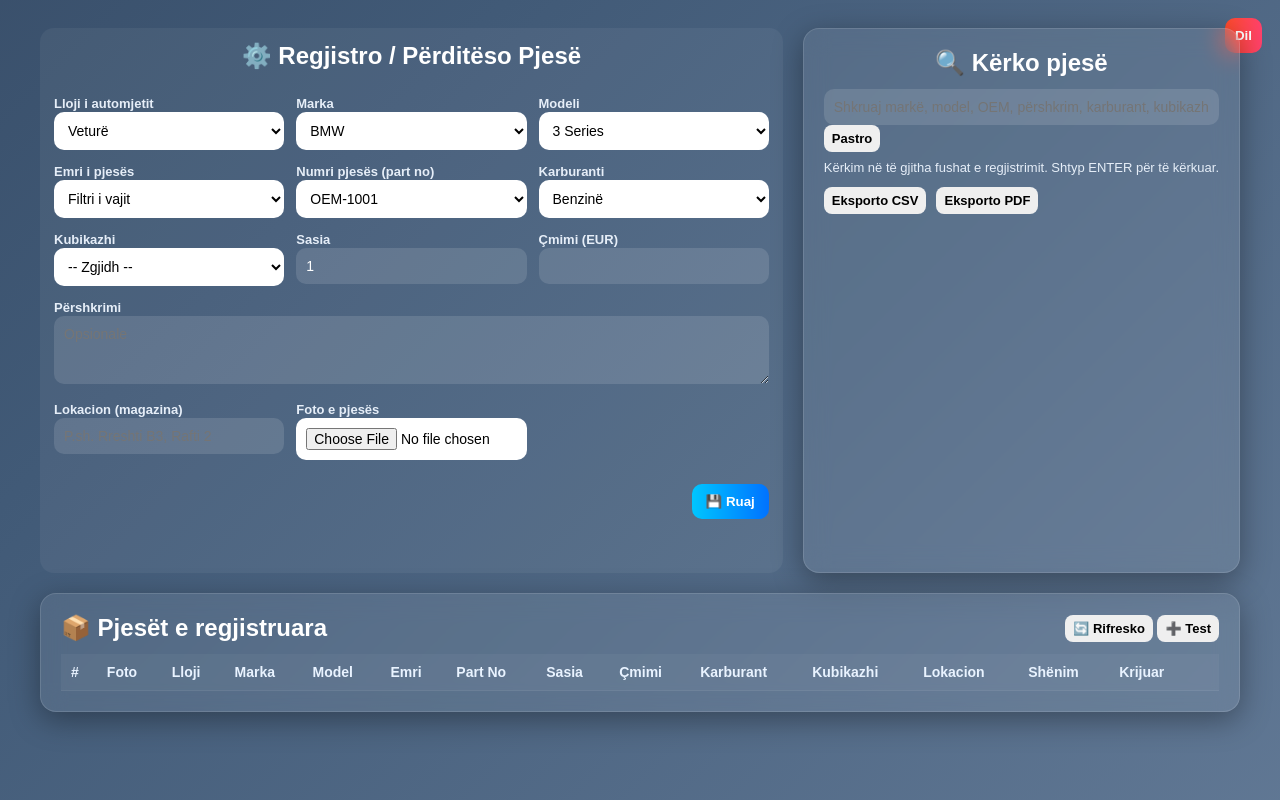
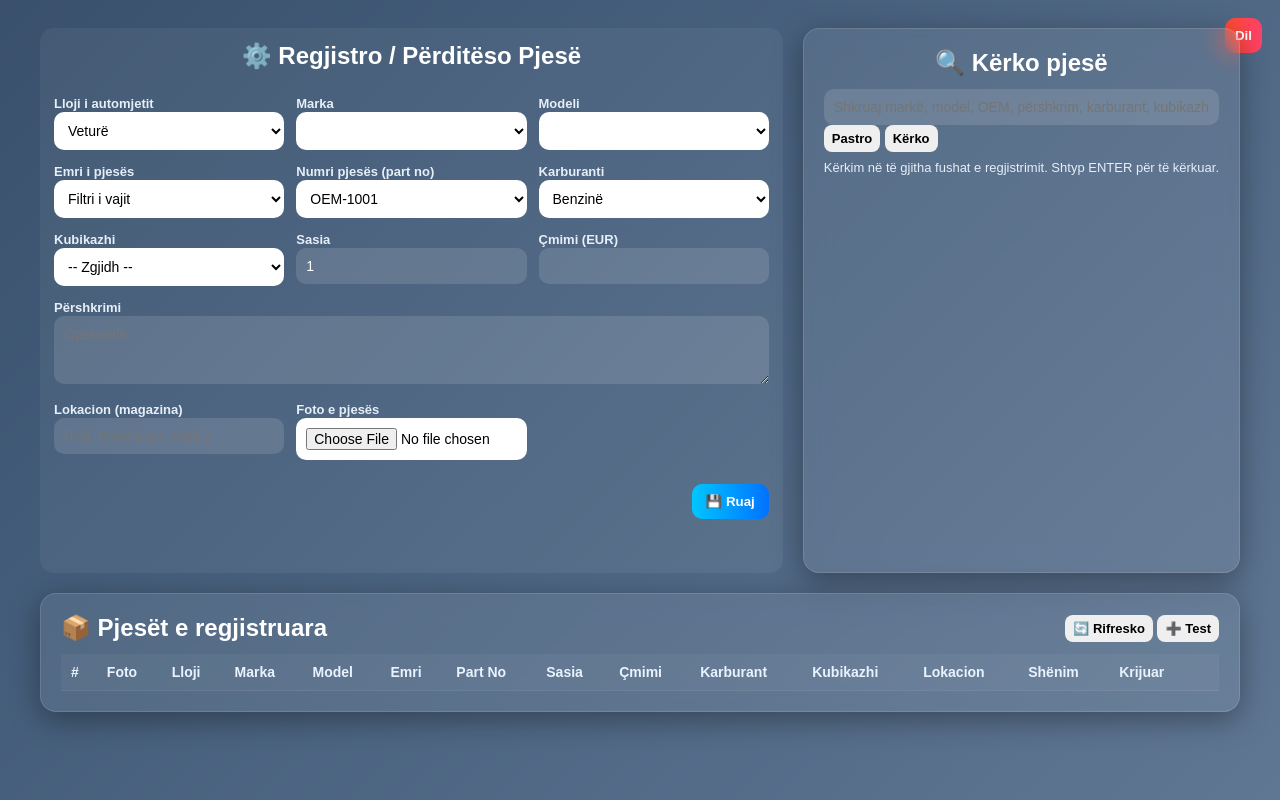
Before and after one commit to albnorshehu-hue/Servis32, a website: page dashboard.html in a window 1280 px wide. Drawn offline with Linux system fonts and the light colour scheme; no server answers; sample sign-in values are in the browser's storage.

```diff
--- a/dashboard.html
+++ b/dashboard.html
@@ -143,11 +143,12 @@
       <div class="searchRow">
         <input id="searchInput" class="searchInput" type="text" placeholder="Shkruaj markë, model, OEM, përshkrim, karburant, kubikazh, lokacion... (shtyp ENTER)" />
         <button id="clearSearch" class="small">Pastro</button>
+        <button id="searchButton" class="small">Kërko</button>
       </div>
       <div style="margin-top:8px; font-size:13px; color:#e6eef8">Kërkim në të gjitha fushat e regjistrimit. Shtyp ENTER për të kërkuar.</div>
       <div style="margin-top:12px; display:flex; gap:10px">
-        <button id="exportCSV" class="small">Eksporto CSV</button>
-        <button id="exportPDF" class="small">Eksporto PDF</button>
+        <!--<button id="exportCSV" class="small">Eksporto CSV</button>
+        <!-- <button id="exportPDF" class="small">Eksporto PDF</button> -->
       </div>
     </div>
 
```
